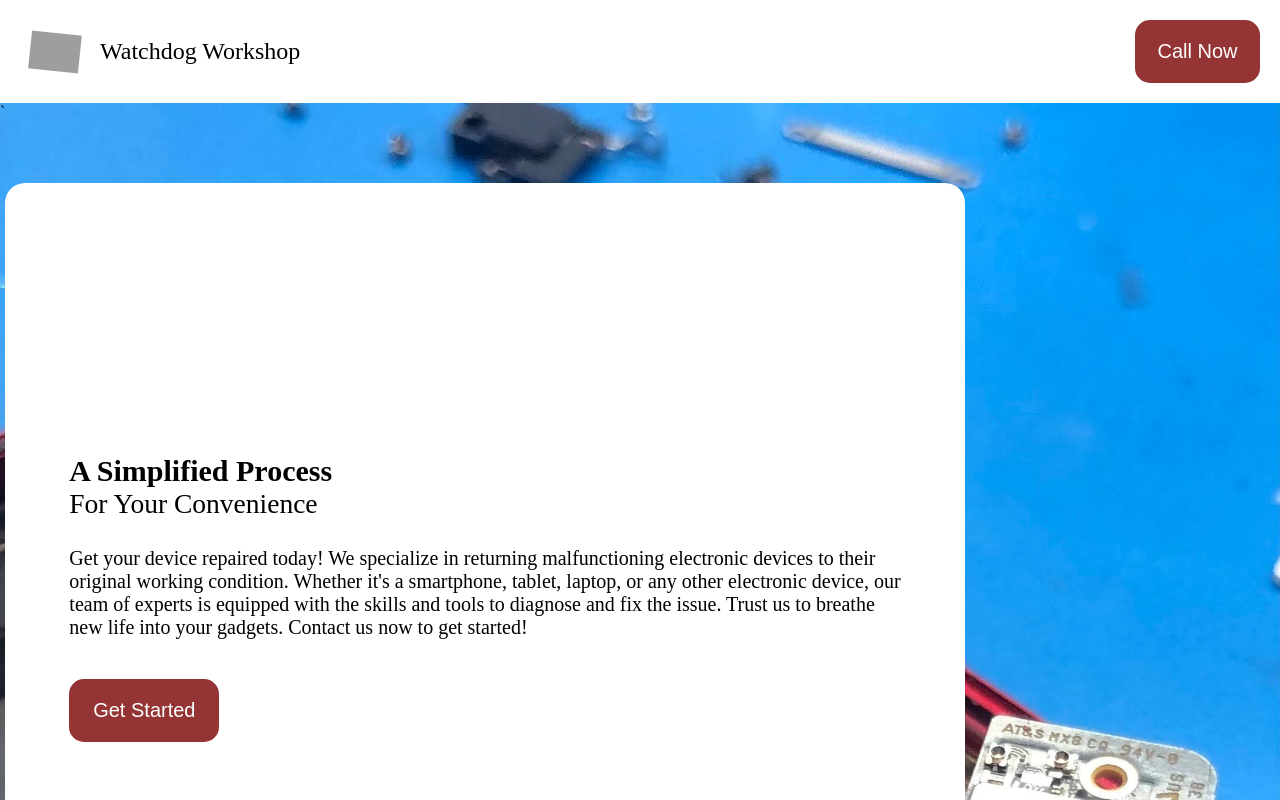
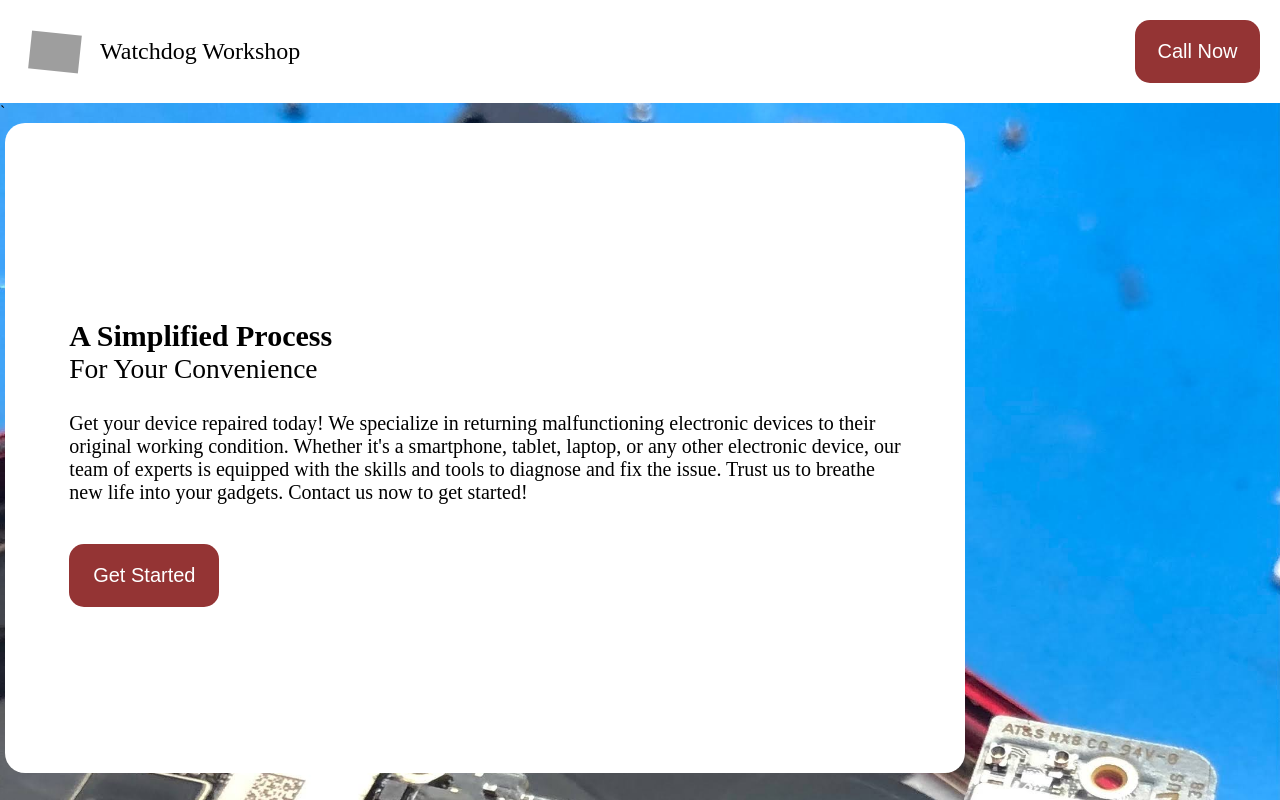
Before and after one commit to jeremiahbusiness/dynamic-landing-page, a React (Create React App) app: page / in a window 1280 px wide. Shown: the top 800 px of the page. Built offline with nearby package versions, Linux system fonts and the light colour scheme; grey boxes are pictures that could not be loaded.

Commit message:
more styles

```diff
--- a/src/PageMods/Bio/Bio1.js
+++ b/src/PageMods/Bio/Bio1.js
@@ -12,7 +12,7 @@ function Bio1() {
         display: 'flex'
         }}>
         `
-        <div style={{ maxHeight: '800px', backgroundColor: 'white', width: '75vw', marginTop: '10vh', alignItems: 'center', display: 'flex', borderRadius: '20px'  }}>
+        <div style={{ maxHeight: '650px', backgroundColor: 'white', width: '75vw', marginTop: '20px', alignItems: 'center', display: 'flex', borderRadius: '20px'  }}>
         <div style={{ textAlign: 'left', padding: '0 5vw' }}>
             <p style={{ marginBottom: '0', fontSize: '30px', fontWeight: 'bold' }}>
             A Simplified Process
```
